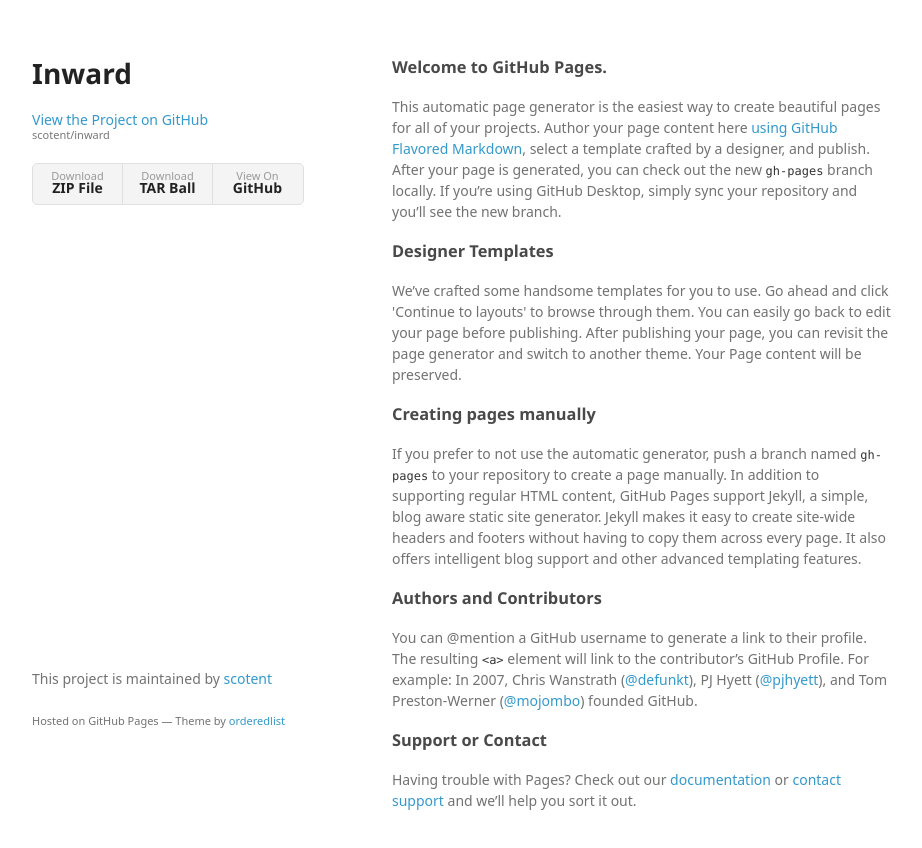
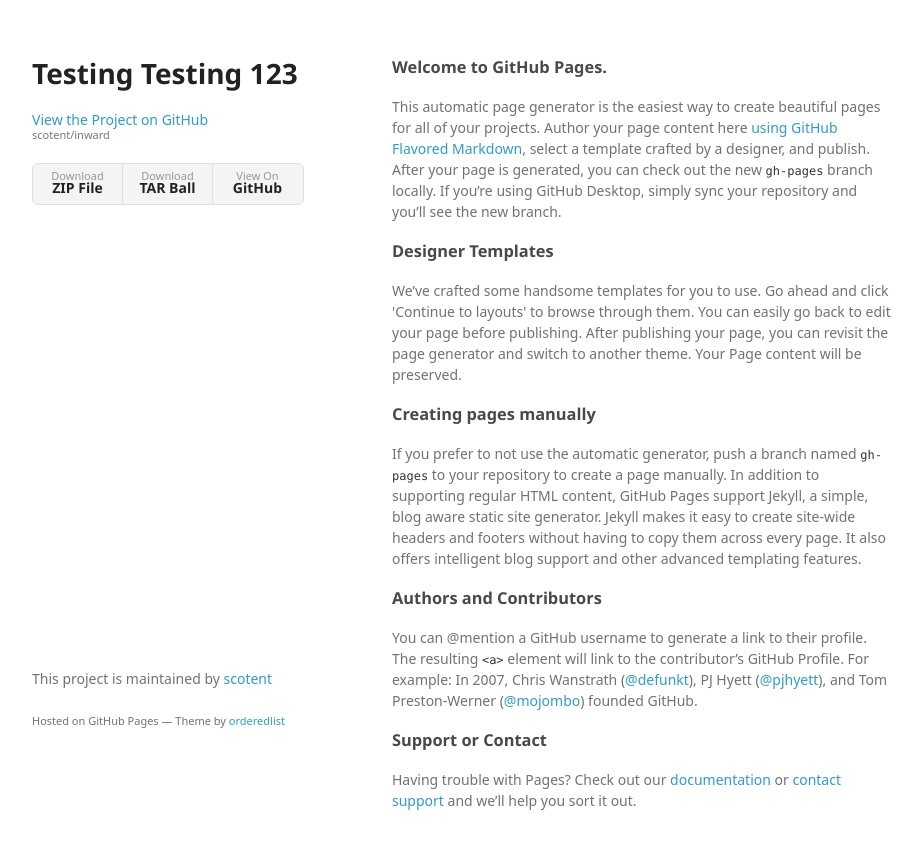
Before and after one commit to scotent/inward, a plain HTML site: page index.html in a window 1280 px wide. Shown: the whole page, without its empty margins (178-1100 px from the left). Drawn offline with Linux system fonts and the light colour scheme; a web font is replaced by a local one.

Commit message:
Testing Commits

```diff
--- a/index.html
+++ b/index.html
@@ -15,7 +15,7 @@
   <body>
     <div class="wrapper">
       <header>
-        <h1>Inward</h1>
+        <h1>Testing Testing 123</h1>
         <p></p>
 
         <p class="view"><a href="https://github.com/scotent/inward">View the Project on GitHub <small>scotent/inward</small></a></p>
```
